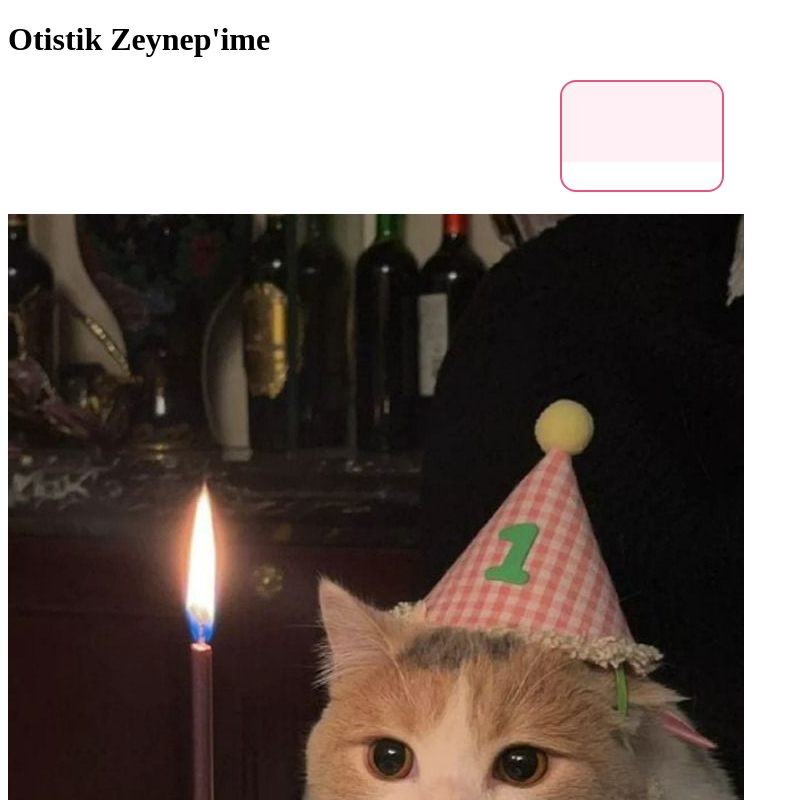
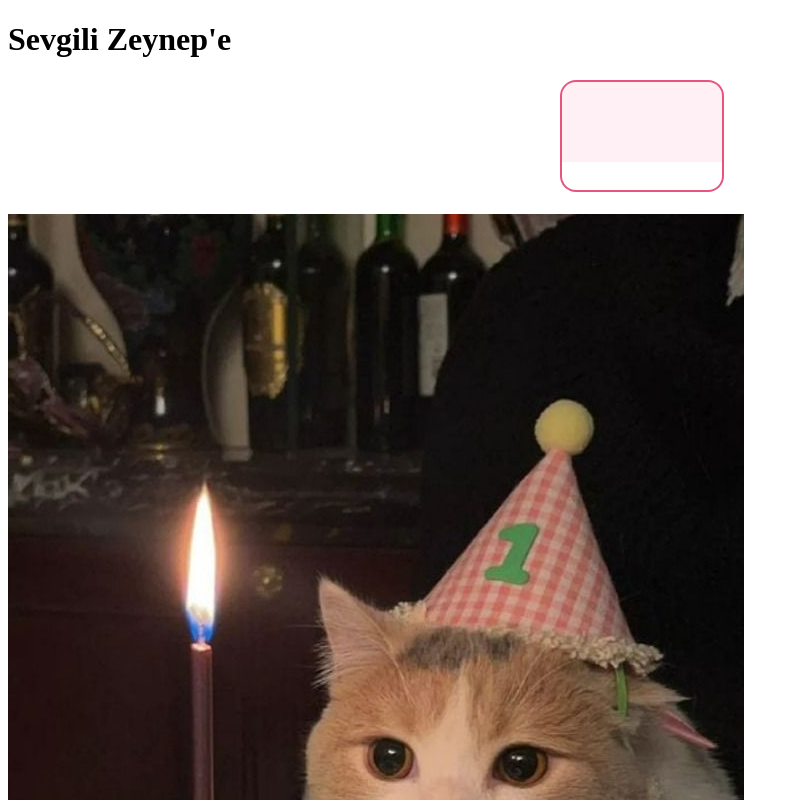
Before and after one commit to MTBERK/Zeynep-e-DG-Suprizi, a plain HTML site: page index.html in a window 1280 px wide. Shown: the top 800 px of the page, without its empty margins (0-799 px from the left). Drawn offline with Linux system fonts and the light colour scheme.

Commit message:
Update index.html

```diff
--- a/index.html
+++ b/index.html
@@ -9,7 +9,7 @@
 </head>
 <body>
   <div class="container">
-    <h1>Otistik Zeynep'ime</h1>
+    <h1>Sevgili Zeynep'e</h1>
     <div class="envelope" id="envelope">
       <div class="flap"></div>
       <div class="body"></div>
@@ -21,6 +21,7 @@
         <h2>İyi ki doğdun Zeynoo!</h2>
         <p>Senin gibi harika bir otistik arkadaşım olduğu için çok şanslıyım. Umarım yeni yaşın sana mutluluk, sağlık ve bolca neşe getirir! Nice güzel yaşlara, birlikte daha nice anılar biriktirmek dileğiyle... 🎉💖</p>
         <p>💖 SENI SEVIYORUMM 💖</p>
+        <p> - _Favori otistiğin Mete_</p>
       </div>
     </div>
   </div>
```
